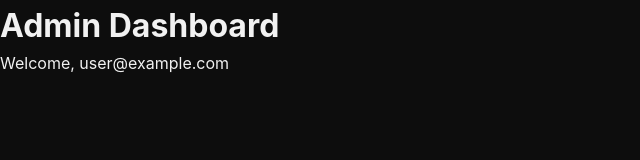
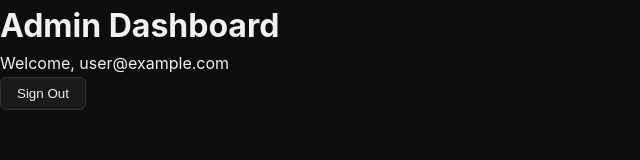
Before and after one commit to MAV02/f1one, a Next.js app: page /admin in a window 1280 px wide. Shown: the top 160 px of the page, without its empty margins (0-640 px from the left). Built offline with nearby package versions, Linux system fonts and the light colour scheme; no server answers; sample sign-in values are in the browser's storage.

Commit message:
upload 11

```diff
--- a/app/admin/page.tsx
+++ b/app/admin/page.tsx
@@ -1,36 +1,40 @@
-
 'use client';
 
 import { useEffect, useState } from 'react';
-import { getServerSession } from 'next-auth';
-import { authOptions } from '@/lib/auth';
 import { useRouter } from 'next/navigation';
+import { getSession, signOut, Session } from 'next-auth/react';
 
 export default function AdminPage() {
-  const [session, setSession] = useState(null);
+  const [session, setSession] = useState<Session | null>(null);
   const router = useRouter();
 
   useEffect(() => {
-    async function fetchSession() {
-      const sess = await getServerSession(authOptions);
+    const fetchSession = async () => {
+      const sess = await getSession();
       if (!sess) {
         router.push('/');
       } else {
-        setSession(sess);
+        setSession(sess); // ✅ Fixed: Session or null
       }
-    }
+    };
 
     fetchSession();
-  }, []);
+  }, [router]);
 
   if (!session) {
-    return <p>Loading admin dashboard...</p>;
+    return <div className="p-8 text-white">Loading...</div>;
   }
 
   return (
-    <div className="p-4">
-      <h1 className="text-2xl font-bold mb-4">Admin Dashboard</h1>
-      <p>Welcome, {session.user?.email}</p>
+    <div className="p-8 text-white">
+      <h1 className="text-2xl font-semibold mb-4">Admin Dashboard</h1>
+      <p className="mb-4">Welcome, {session.user?.email}</p>
+      <button
+        onClick={() => signOut()}
+        className="px-4 py-2 bg-red-500 text-white rounded hover:bg-red-600"
+      >
+        Sign Out
+      </button>
     </div>
   );
 }
```
